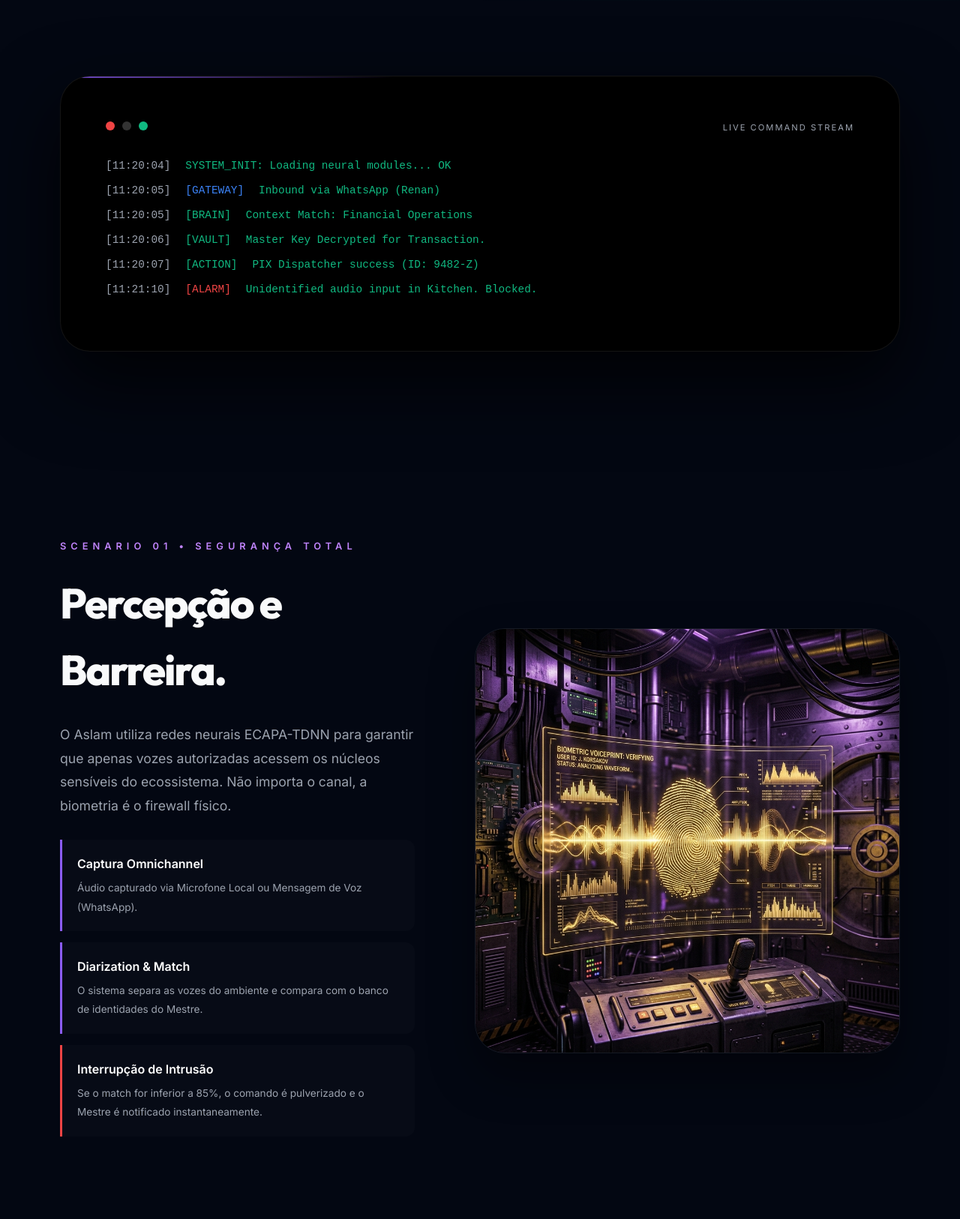
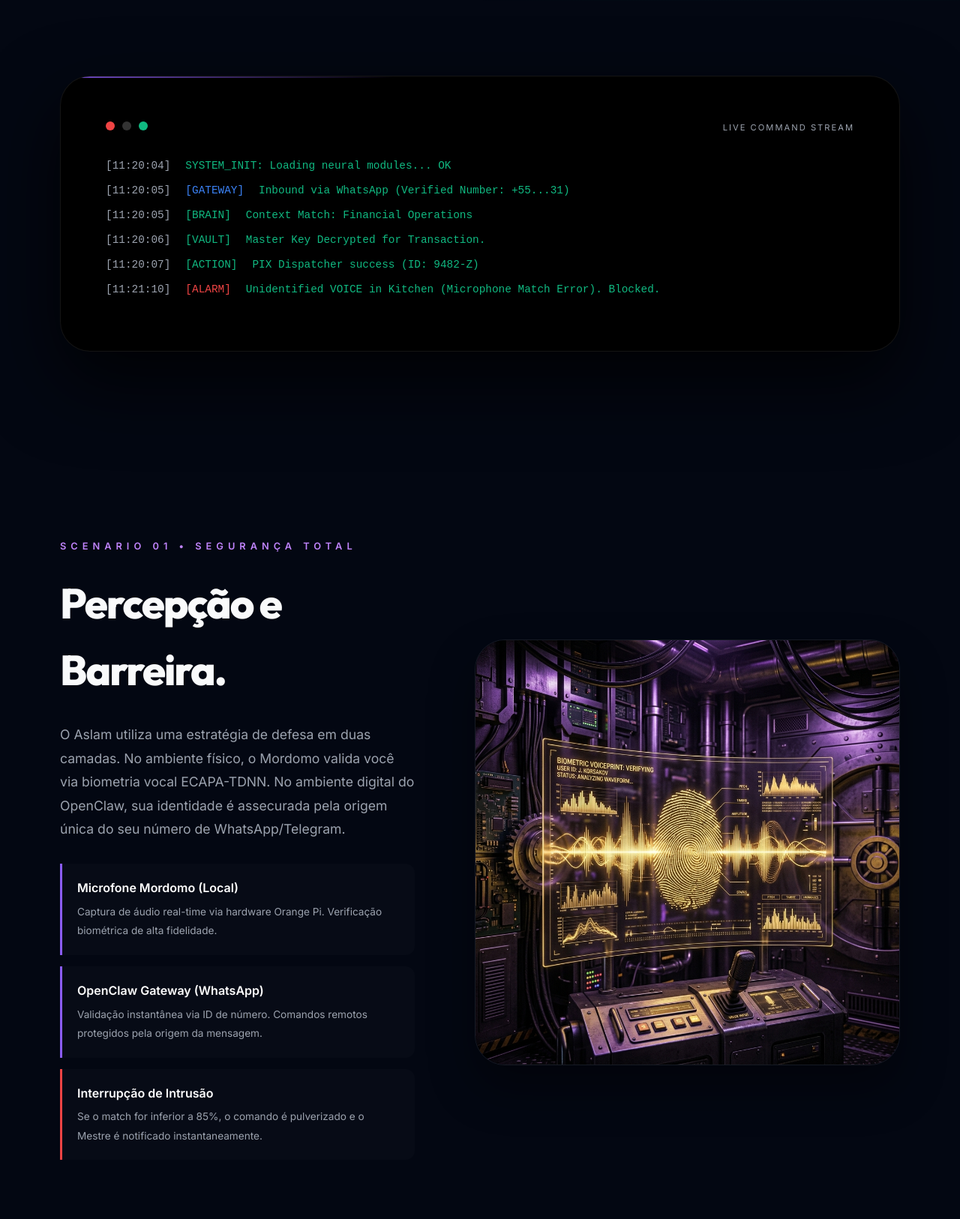
Before and after one commit to AslamSys/mordomo-people, a FastAPI app: page /welcome in a window 1280 px wide. Shown: the part 799-2425 px from the top of the page at 75% size. Run offline with FastAPI, Linux system fonts and the light colour scheme; parts of the project's set-up code (start-up, migrations or seed data) failed here and were passed over.

Commit message:
fix: password hashing limit and refine bio vs digital security narrative

```diff
--- a/src/dashboard.py
+++ b/src/dashboard.py
@@ -106,7 +106,9 @@ async def add_resident(
         if admin_count == 0:
             is_owner = True # First user is always owner
 
-        hashed_pw = pwd_context.hash(password) if password else None
+        # Bcrypt has a 72-character limit. Truncate to avoid errors.
+        safe_password = password[:72] if password else None
+        hashed_pw = pwd_context.hash(safe_password) if safe_password else None
 
         async with db._pool_conn() as conn:
             async with conn.transaction():
--- a/src/templates/welcome.html
+++ b/src/templates/welcome.html
@@ -119,11 +119,11 @@
         </div>
         <div class="terminal-body">
             <div class="terminal-line"><span class="ts">[11:20:04]</span> <span>SYSTEM_INIT: Loading neural modules... OK</span></div>
-            <div class="terminal-line"><span class="ts">[11:20:05]</span> <span style="color: #3b82f6;">[GATEWAY]</span> Inbound via WhatsApp (Renan)</div>
+            <div class="terminal-line"><span class="ts">[11:20:05]</span> <span style="color: #3b82f6;">[GATEWAY]</span> Inbound via WhatsApp (Verified Number: +55...31)</div>
             <div class="terminal-line"><span class="ts">[11:20:05]</span> <span>[BRAIN]</span> Context Match: Financial Operations</div>
             <div class="terminal-line"><span class="ts">[11:20:06]</span> <span>[VAULT]</span> Master Key Decrypted for Transaction.</div>
             <div class="terminal-line"><span class="ts">[11:20:07]</span> <span style="color: #10b981;">[ACTION]</span> PIX Dispatcher success (ID: 9482-Z)</div>
-            <div class="terminal-line"><span class="ts">[11:21:10]</span> <span style="color: #ef4444;">[ALARM]</span> Unidentified audio input in Kitchen. Blocked.</div>
+            <div class="terminal-line"><span class="ts">[11:21:10]</span> <span style="color: #ef4444;">[ALARM]</span> Unidentified VOICE in Kitchen (Microphone Match Error). Blocked.</div>
         </div>
     </section>
 
@@ -134,15 +134,15 @@
         <div class="scenario-info">
             <span class="section-label">SCENARIO 01 • SEGURANÇA TOTAL</span>
             <h2>Percepção e Barreira.</h2>
-            <p>O Aslam utiliza redes neurais ECAPA-TDNN para garantir que apenas vozes autorizadas acessem os núcleos sensíveis do ecossistema. Não importa o canal, a biometria é o firewall físico.</p>
+            <p>O Aslam utiliza uma estratégia de defesa em duas camadas. No ambiente físico, o Mordomo valida você via biometria vocal ECAPA-TDNN. No ambiente digital do OpenClaw, sua identidade é assecurada pela origem única do seu número de WhatsApp/Telegram.</p>
 
             <div class="step-card">
-                <b>Captura Omnichannel</b>
-                <span>Áudio capturado via Microfone Local ou Mensagem de Voz (WhatsApp).</span>
+                <b>Microfone Mordomo (Local)</b>
+                <span>Captura de áudio real-time via hardware Orange Pi. Verificação biométrica de alta fidelidade.</span>
             </div>
             <div class="step-card">
-                <b>Diarization & Match</b>
-                <span>O sistema separa as vozes do ambiente e compara com o banco de identidades do Mestre.</span>
+                <b>OpenClaw Gateway (WhatsApp)</b>
+                <span>Validação instantânea via ID de número. Comandos remotos protegidos pela origem da mensagem.</span>
             </div>
             <div class="step-card" style="border-color: #ef4444;">
                 <b>Interrupção de Intrusão</b>
```
